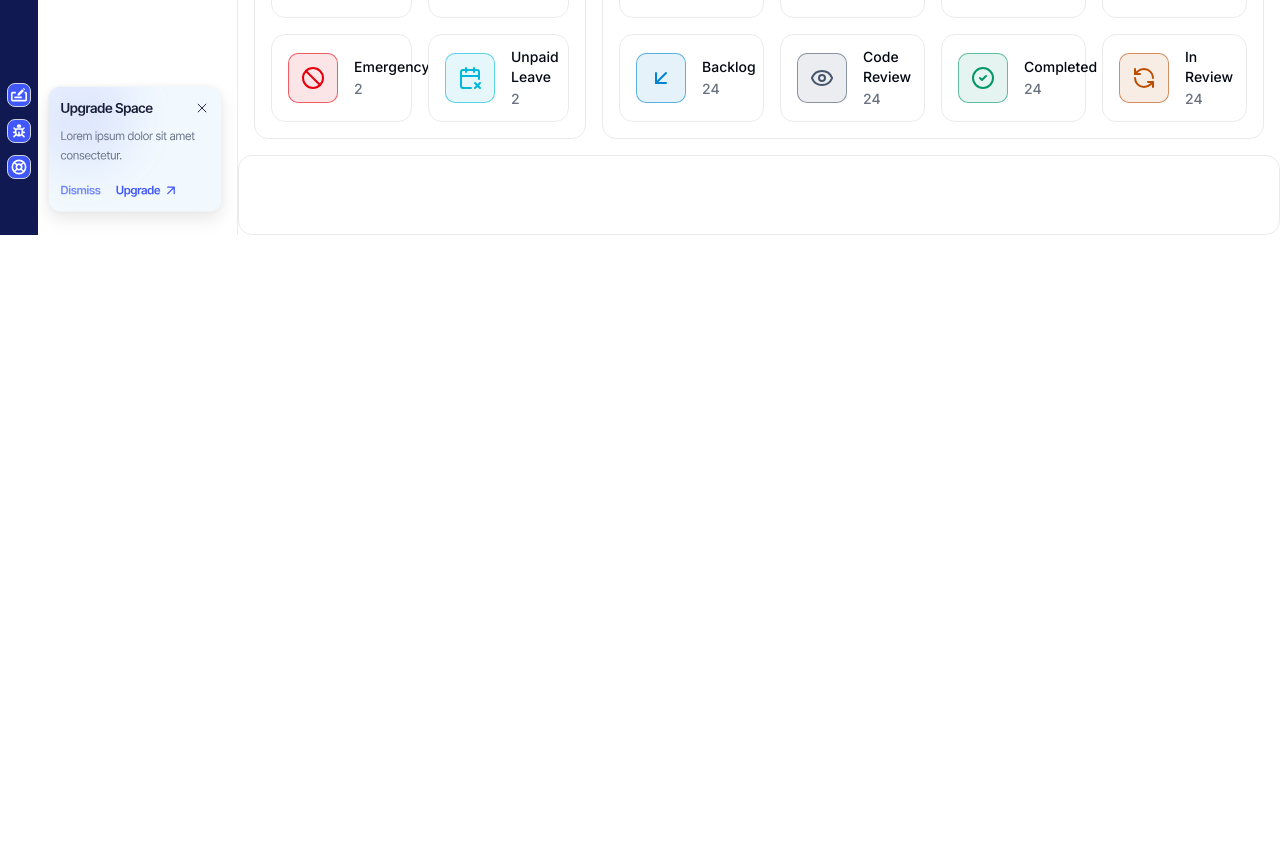
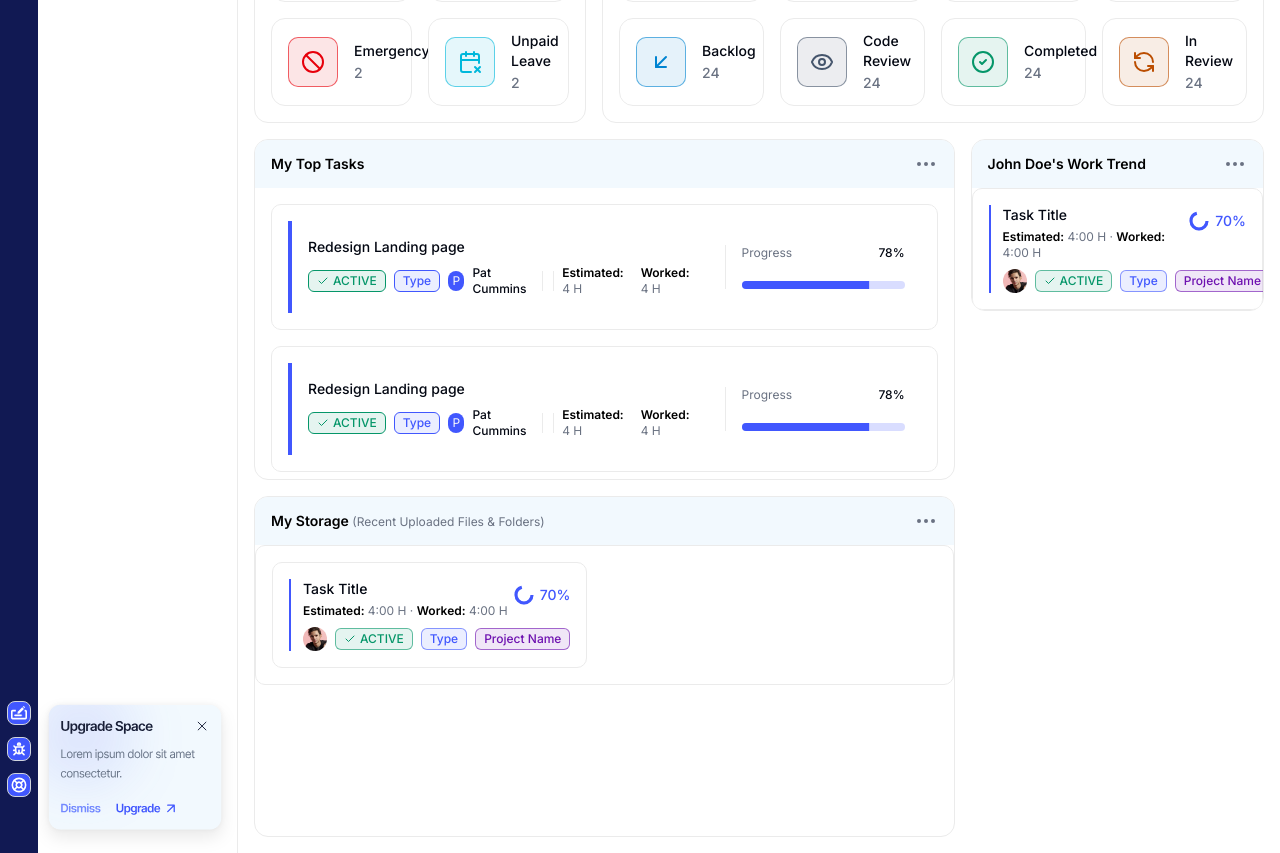
Before and after one commit to Shamiul-alim/KazenticV2, a Next.js app: page /dashboard in a window 1280 px wide. Shown: the part 1020-1873 px from the top of the page. Before the commit the page ends 1255 px from the top, so only its background shows below. Built offline with nearby package versions, Linux system fonts and the light colour scheme.

Commit message:
feat(dashboard): Add TopTaskItem and Progress components; update Dashboard layout and styles

```diff
--- a/package.json
+++ b/package.json
@@ -17,6 +17,7 @@
     "@radix-ui/react-dropdown-menu": "2.1.16",
     "@radix-ui/react-label": "2.1.8",
     "@radix-ui/react-popover": "1.1.15",
+    "@radix-ui/react-progress": "1.1.8",
     "@radix-ui/react-scroll-area": "1.2.10",
     "@radix-ui/react-select": "2.2.6",
     "@radix-ui/react-separator": "1.1.8",
--- a/src/app/(application)/dashboard/page.tsx
+++ b/src/app/(application)/dashboard/page.tsx
@@ -8,6 +8,7 @@ import { NoticeItem } from "@/components/dashboard/recent-items/notice-item";
 import { TaskItem } from "@/components/dashboard/recent-items/task-item";
 import { StatsCard } from "@/components/dashboard/stats-card";
 import { SummaryCard } from "@/components/dashboard/summary-card";
+import { TopTaskItem } from "@/components/dashboard/top-task-item";
 import { Underline } from "@/components/dashboard/underline";
 import { Button } from "@/components/ui/Button";
 import { Card } from "@/components/ui/card";
@@ -218,8 +219,7 @@ export default function Dashboard() {
                     </CardContainer>
                 </div>
             </div>
-            <div>
-                <div className="flex flex-row gap-4 p-4">
+            <div className="flex flex-row gap-4 p-4 pt-0">
                 <CardContainer className="flex-1" title={<>Leaves <span className="text-xs font-light text-muted-foreground">(Monthly)</span></>}>
                     <div className="grid grid-cols-2 gap-4 p-4">
                         <SummaryCard
@@ -301,9 +301,25 @@ export default function Dashboard() {
                     </div>
                 </CardContainer>
             </div>
-            </div >
-            <div>
-                <div className="flex-1 h-20 w-full rounded-xl border border-border bg-background overflow-hidden">
+            <div className="flex flex-row gap-4 p-4 pt-0">
+                <div className="flex-3 flex flex-col gap-4">
+                    <CardContainer title="My Top Tasks">
+                        <div className="space-y-4 p-4">
+                            <TopTaskItem />
+                            <TopTaskItem />
+                            <TopTaskItem />
+                        </div>
+                    </CardContainer>
+                    <CardContainer title={<>My Storage <span className="text-xs font-light text-muted-foreground">(Recent Uploaded Files &amp; Folders)</span></>}>
+                        <Card className="p-4">
+                            <TaskItem />
+                        </Card>
+                    </CardContainer>
+                </div>
+                <div className="flex-1">
+                    <CardContainer title="John Doe's Work Trend">
+                        <TaskItem />
+                    </CardContainer>
                 </div>
             </div>
         </section >
--- /dev/null
+++ b/src/components/dashboard/top-task-item.tsx
@@ -0,0 +1,66 @@
+import Image from "next/image"
+import { Badge } from "../sprint-report/ui/badge"
+import { Check } from "lucide-react"
+import { ProgressRing } from "./progress-ring"
+import { Card } from "../ui/card"
+import { Progress } from "../ui/progress"
+
+export function TopTaskItem() {
+    return (
+        <Card>
+            <div className="flex flex-1 items-center justify-between gap-6 border-l-4 border-l-primary-dashboard p-4 rounded-none">
+                <div className="space-y-2">
+                    <p className="text-sm font-medium">
+                        Redesign Landing page
+                    </p>
+
+                    <div className="flex flex-row items-center justify-center gap-2 text-xs text-muted-foreground">
+                        <Badge className="border-success bg-success/10 text-success rounded-sm">
+                            <Check className="w-4 h-4" /> ACTIVE
+                        </Badge>
+
+                        <Badge
+                            variant="outline"
+                            className="border-primary-dashboard text-primary-dashboard rounded-sm bg-primary-dashboard/10"
+                        >
+                            Type
+                        </Badge>
+
+                        <div className="flex items-center gap-2">
+                            {/* <Image
+                                src="/avatar.png"
+                                alt="Pat Cummins"
+                                width={20}
+                                height={20}
+                                className="rounded-full"
+                            /> */}
+                            <div className="flex justify-center items-center h-5 w-5 rounded-full bg-primary-dashboard text-primary-foreground">P</div>
+                            <span className="text-xs font-medium text-foreground">
+                                Pat Cummins
+                            </span>
+                        </div>
+                        <span className="min-w-3 min-h-5 border-x border-x-border"></span>
+
+                        <span className="text-xs">
+                            <span className="font-semibold text-black">Estimated:</span> 4 H
+                        </span>
+
+                        <span className="text-xs">
+                            <span className="font-semibold text-black">Worked:</span> 4 H
+                        </span>
+                    </div>
+                </div>
+
+                {/* Right progress */}
+                <div className="flex min-w-45 flex-col gap-5 border-l border-l-border pl-4">
+                    <div className="flex items-center justify-between text-xs text-muted-foreground">
+                        <span>Progress</span>
+                        <span className="font-medium text-foreground">78%</span>
+                    </div>
+
+                    <Progress value={78} />
+                </div>
+            </div>
+        </Card>
+    )
+}
--- /dev/null
+++ b/src/components/ui/progress.tsx
@@ -0,0 +1,28 @@
+"use client"
+
+import * as React from "react"
+import * as ProgressPrimitive from "@radix-ui/react-progress"
+
+import { cn } from "@/lib/utils"
+
+const Progress = React.forwardRef<
+  React.ElementRef<typeof ProgressPrimitive.Root>,
+  React.ComponentPropsWithoutRef<typeof ProgressPrimitive.Root>
+>(({ className, value, ...props }, ref) => (
+  <ProgressPrimitive.Root
+    ref={ref}
+    className={cn(
+      "relative h-2 w-full overflow-hidden rounded-full bg-primary-dashboard/20",
+      className
+    )}
+    {...props}
+  >
+    <ProgressPrimitive.Indicator
+      className="h-full w-full flex-1 bg-primary-dashboard transition-all"
+      style={{ transform: `translateX(-${100 - (value || 0)}%)` }}
+    />
+  </ProgressPrimitive.Root>
+))
+Progress.displayName = ProgressPrimitive.Root.displayName
+
+export { Progress }
```
Also changed, not shown: 1 other file (tests, documents, lock files or other folders). Lines whose indentation alone changed are shown as unchanged.
